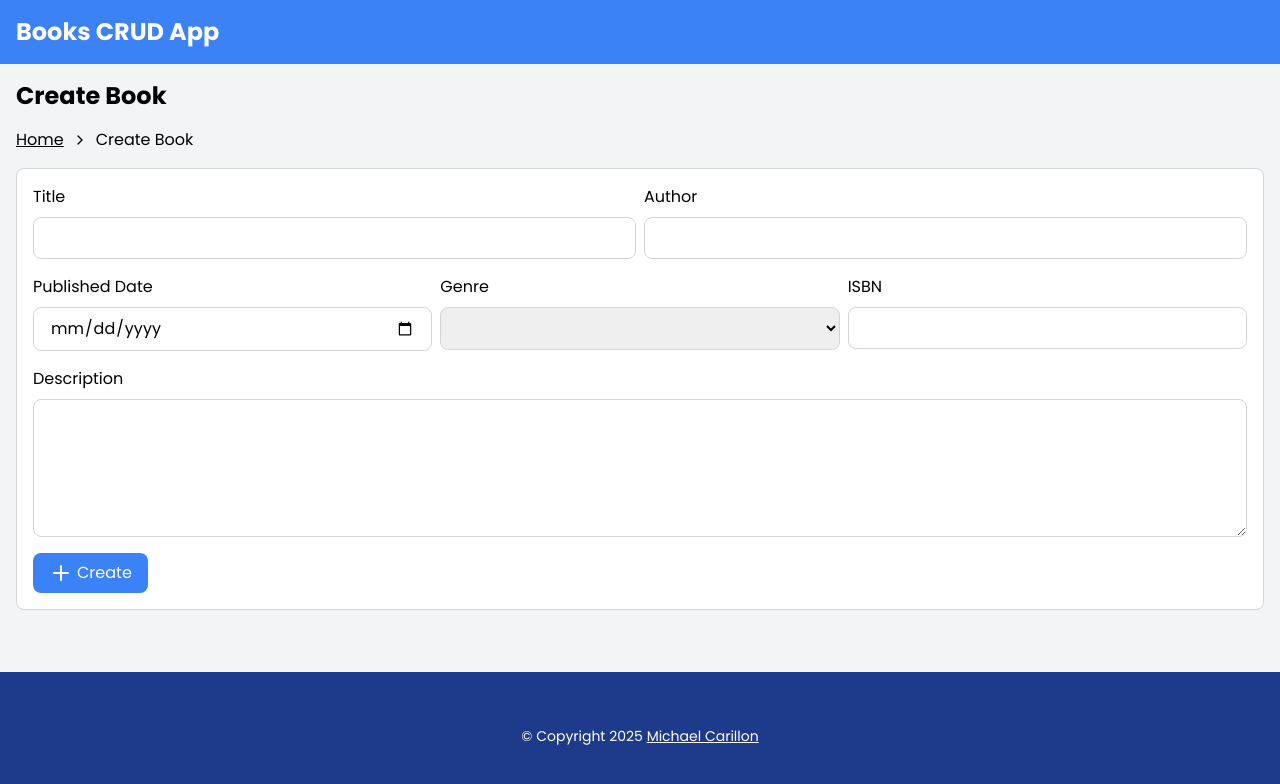
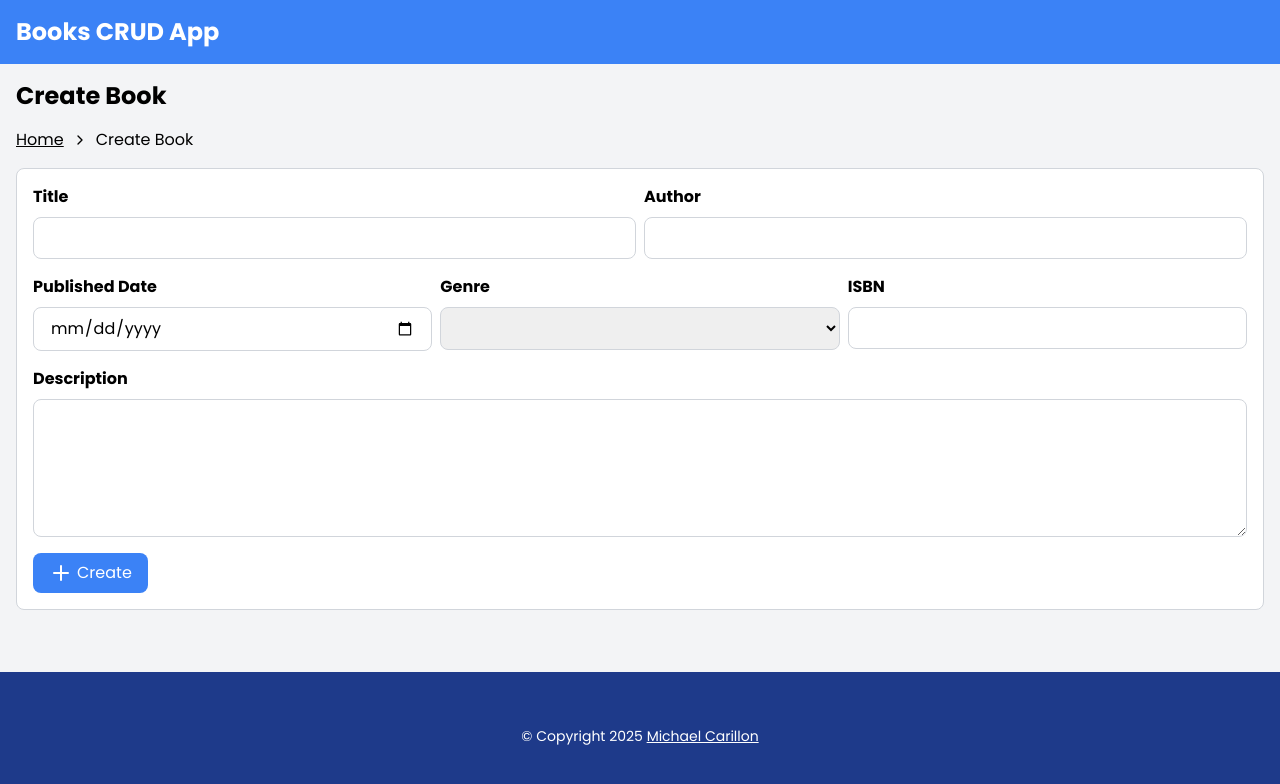
Before and after one commit to mike3497/books-crud-app, a Vue app: page /create in a window 1280 px wide. Shown: the top 784 px of the page. Built offline with nearby package versions, Linux system fonts and the light colour scheme.

Commit message:
feat: make labels bold

```diff
--- a/src/components/EditBookForm.vue
+++ b/src/components/EditBookForm.vue
@@ -30,11 +30,11 @@
     <TextAreaInput name="description" label="Description" />
     <div class="grid grid-cols-2 gap-4">
       <div class="flex flex-col gap-2">
-        <span>Created Date</span>
+        <span class="font-bold">Created Date</span>
         <DateDisplay :value="bookDTO.createdAt" />
       </div>
       <div class="flex flex-col gap-2">
-        <span>Updated Date</span>
+        <span class="font-bold">Updated Date</span>
         <DateDisplay :value="updatedAt" />
       </div>
     </div>
--- a/src/components/shared/DateField.vue
+++ b/src/components/shared/DateField.vue
@@ -1,6 +1,6 @@
 <template>
   <div class="flex flex-col gap-2" :class="{ 'has-error': !!errorMessage }">
-    <label :for="name">{{ label }}</label>
+    <label class="font-bold" :for="name">{{ label }}</label>
     <input
       class="block w-full px-4 py-2 border border-gray-300 focus-visible:outline-none focus-visible:border-blue-500 rounded-lg"
       type="date"
--- a/src/components/shared/SelectField.vue
+++ b/src/components/shared/SelectField.vue
@@ -1,6 +1,6 @@
 <template>
   <div class="flex flex-col gap-2" :class="{ 'has-error': !!errorMessage }">
-    <label :for="name">{{ label }}</label>
+    <label class="font-bold" :for="name">{{ label }}</label>
     <select
       class="block w-full px-4 py-2 border border-gray-300 focus-visible:outline-none focus-visible:border-blue-500 rounded-lg"
       :id="name"
--- a/src/components/shared/TextAreaField.vue
+++ b/src/components/shared/TextAreaField.vue
@@ -1,6 +1,6 @@
 <template>
   <div class="flex flex-col gap-2" :class="{ 'has-error': !!errorMessage }">
-    <label :for="name">{{ label }}</label>
+    <label class="font-bold" :for="name">{{ label }}</label>
     <textarea
       class="block w-full px-4 py-2 border border-gray-300 focus-visible:outline-none focus-visible:border-blue-500 rounded-lg"
       type="text"
--- a/src/components/shared/TextField.vue
+++ b/src/components/shared/TextField.vue
@@ -1,6 +1,6 @@
 <template>
   <div class="flex flex-col gap-2" :class="{ 'has-error': !!errorMessage }">
-    <label :for="name">{{ label }}</label>
+    <label class="font-bold" :for="name">{{ label }}</label>
     <input
       class="block w-full px-4 py-2 border border-gray-300 focus-visible:outline-none focus-visible:border-blue-500 rounded-lg"
       type="text"
```
